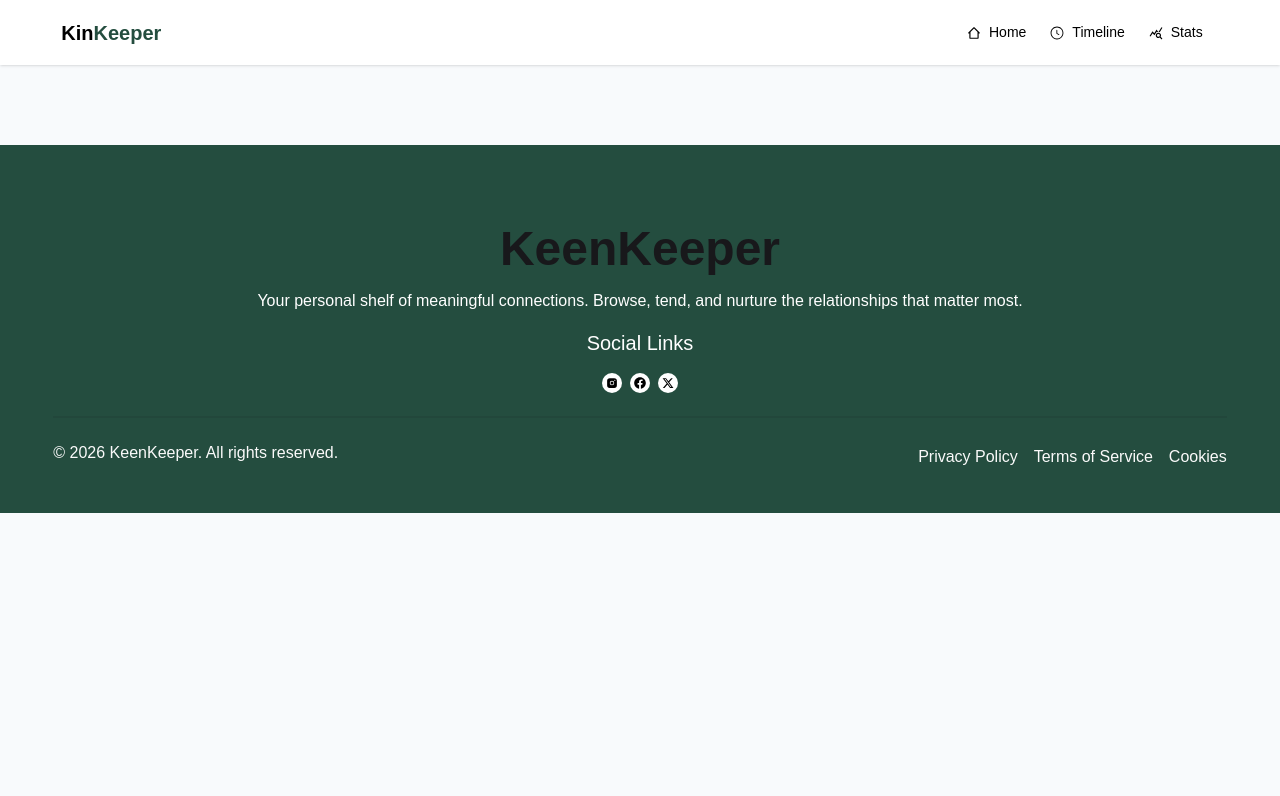
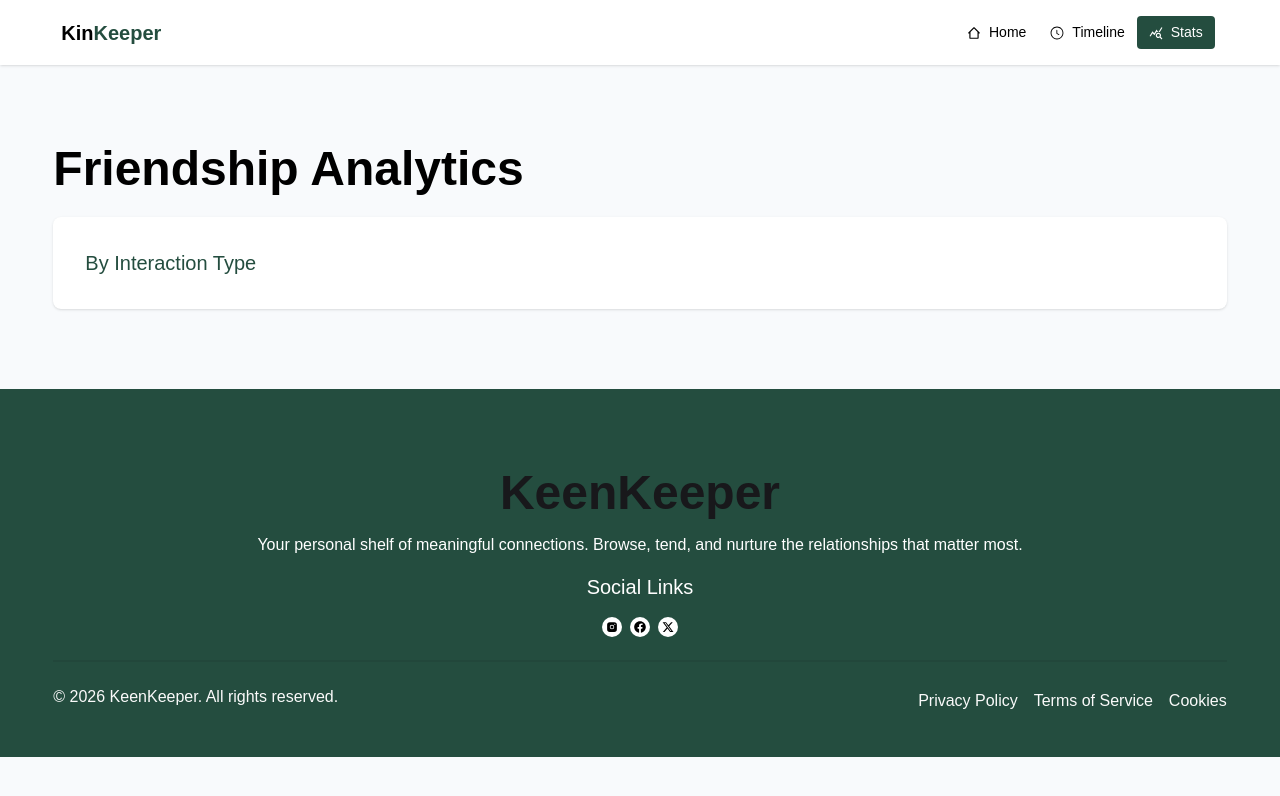
Before and after one commit to mehediScriptDev/kinkeeper-a7, a Next.js app: page /stats in a window 1280 px wide. Shown: the top 796 px of the page. Built offline with nearby package versions, Linux system fonts and the light colour scheme.

Commit message:
another page added

```diff
--- a/src/app/components/Navbar.jsx
+++ b/src/app/components/Navbar.jsx
@@ -24,7 +24,7 @@ const Navbar = () => {
         </Link>
       </li>
       <li>
-        <Link href="/stats">
+        <Link href="/stats" className={path === "/stats" ? "bg-[#244D3F] text-white" : ""}>
           <MdQueryStats />
           Stats
         </Link>
--- a/src/app/stats/page.jsx
+++ b/src/app/stats/page.jsx
@@ -2,8 +2,11 @@ import React from 'react';
 
 const page = () => {
     return (
-        <div>
-
+        <div className='mt-10 md:mt-20 max-w-7xl w-11/12 mx-auto'>
+            <h1 className='text-3xl md:text-4xl lg:text-5xl font-bold text-black mb-6'>Friendship Analytics</h1>
+            <div className='mt-6 card rounded-lg p-6 md:p-8 bg-white shadow'>
+<p className='text-xl text-[#244D3F]'>By Interaction Type</p>
+            </div>
         </div>
     );
 };
--- a/src/app/timeline/page.jsx
+++ b/src/app/timeline/page.jsx
@@ -6,32 +6,58 @@ const page = () => {
   return (
     <div className="mt-10 md:mt-20 max-w-7xl w-11/12 mx-auto">
       <h1 className="text-3xl font-bold text-black mb-6">Timeline</h1>
+      <select defaultValue="Pick a color" className="select mb-6 bg-white border text-[#64748B] border-[#E9E9E9] appearance-none">
+        <option disabled={true}>Pick a color</option>
+        <option>Video</option>
+        <option>Text</option>
+        <option>Call</option>
+      </select>
       <div className="flex flex-col gap-4">
         <div className="bg-white shadow p-4 flex gap-4 items-center rounded-lg border border-[#E9E9E9]">
           <img src="/assets/video.png" alt="video" />
           <div>
-            <p className="text-xl text-[#244D3F] font-medium">Video <span className="text-lg font-normal text-[#64748B]">with Tom Baker</span></p>
+            <p className="text-xl text-[#244D3F] font-medium">
+              Video{" "}
+              <span className="text-lg font-normal text-[#64748B]">
+                with Tom Baker
+              </span>
+            </p>
             <p className="text-base text-[#64748B]">March 29, 2026</p>
           </div>
         </div>
         <div className="bg-white shadow p-4 flex gap-4 items-center rounded-lg border border-[#E9E9E9]">
           <img src="/assets/text.png" alt="text" />
           <div>
-            <p className="text-xl text-[#244D3F] font-medium">Text <span className="text-lg font-normal text-[#64748B]">with Tom Baker</span></p>
+            <p className="text-xl text-[#244D3F] font-medium">
+              Text{" "}
+              <span className="text-lg font-normal text-[#64748B]">
+                with Tom Baker
+              </span>
+            </p>
             <p className="text-base text-[#64748B]">March 29, 2026</p>
           </div>
         </div>
         <div className="bg-white shadow p-4 flex gap-4 items-center rounded-lg border border-[#E9E9E9]">
           <img src="/assets/call.png" alt="call" />
           <div>
-            <p className="text-xl text-[#244D3F] font-medium">Call <span className="text-lg font-normal text-[#64748B]">with Tom Baker</span></p>
+            <p className="text-xl text-[#244D3F] font-medium">
+              Call{" "}
+              <span className="text-lg font-normal text-[#64748B]">
+                with Tom Baker
+              </span>
+            </p>
             <p className="text-base text-[#64748B]">March 29, 2026</p>
           </div>
         </div>
         <div className="bg-white shadow p-4 flex gap-4 items-center rounded-lg border border-[#E9E9E9]">
           <img src="/assets/video.png" alt="video" />
           <div>
-            <p className="text-xl text-[#244D3F] font-medium">Video <span className="text-lg font-normal text-[#64748B]">with Tom Baker</span></p>
+            <p className="text-xl text-[#244D3F] font-medium">
+              Video{" "}
+              <span className="text-lg font-normal text-[#64748B]">
+                with Tom Baker
+              </span>
+            </p>
             <p className="text-base text-[#64748B]">March 29, 2026</p>
           </div>
         </div>
```
